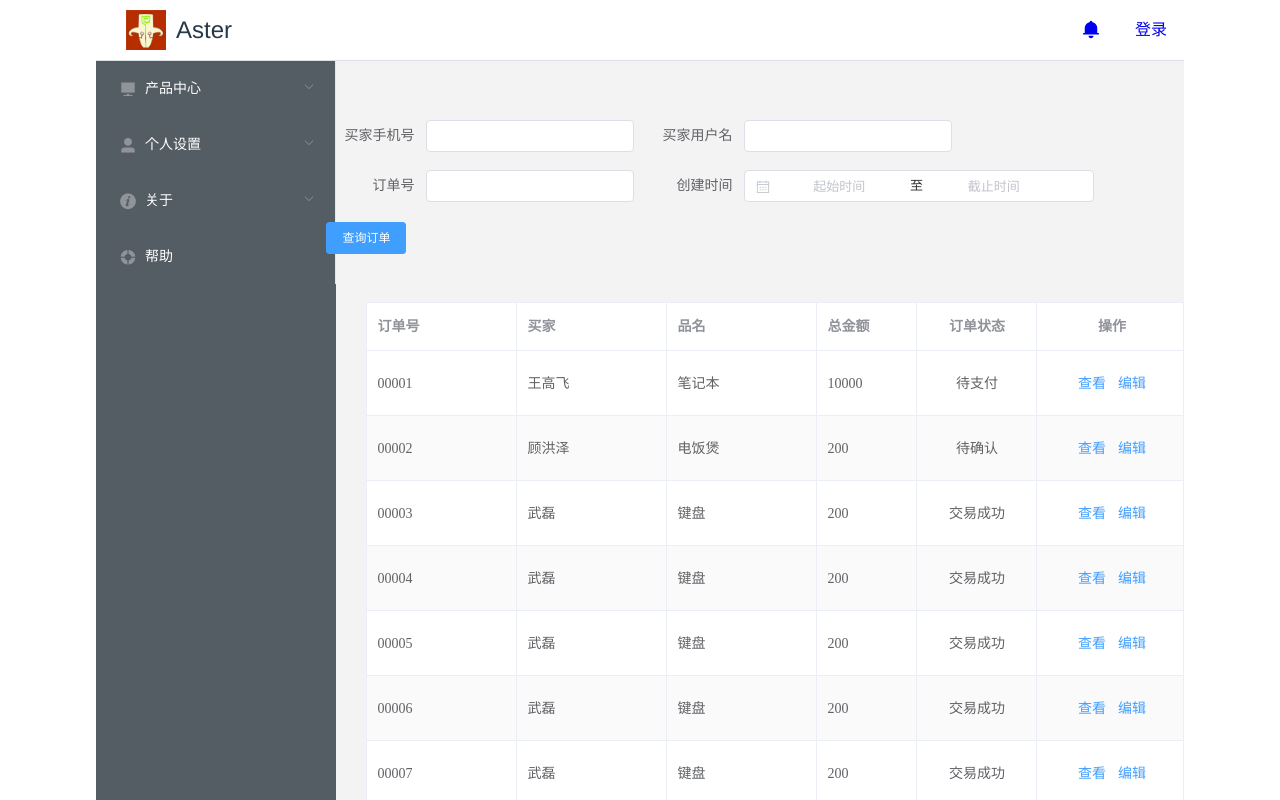
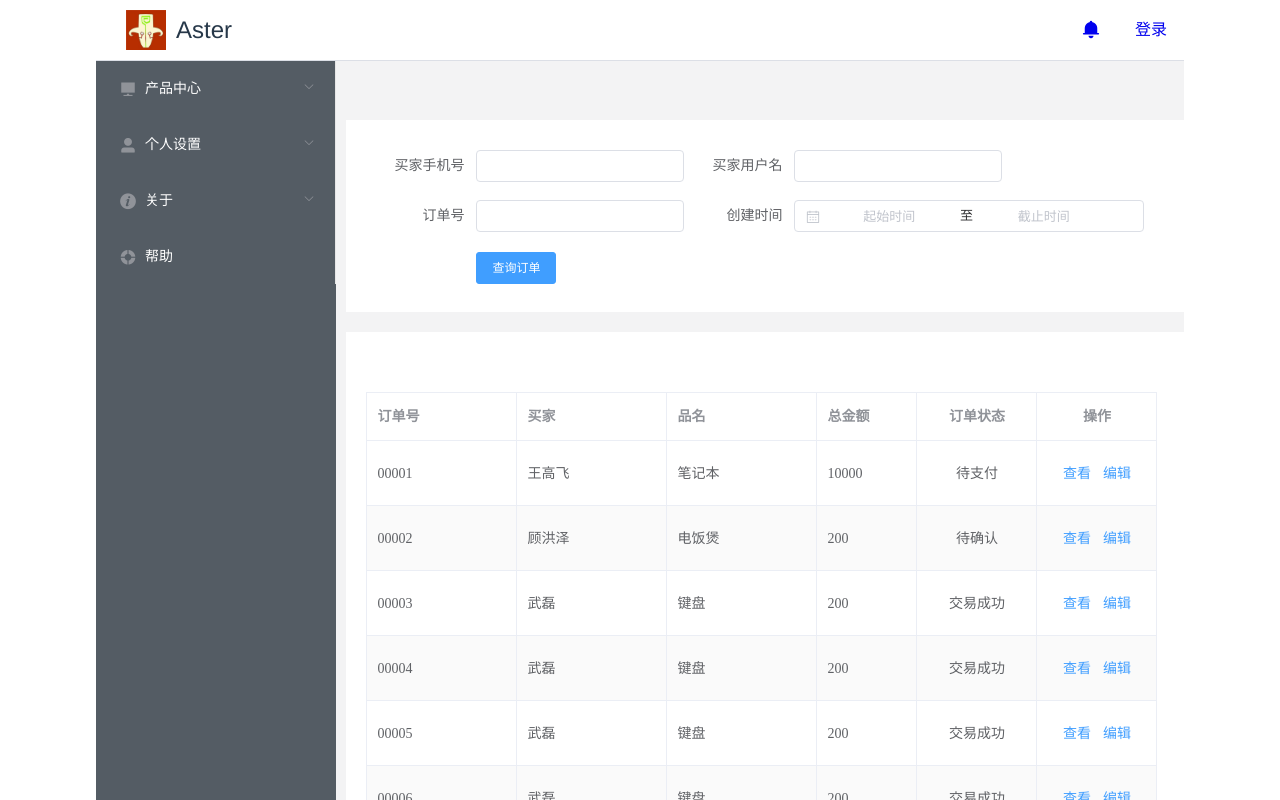
Before and after one commit to conhaifeng/aster, a Vue app: page /order/list in a window 1280 px wide. Built offline with nearby package versions, Linux system fonts and the light colour scheme.

Commit message:
1.优化样式

```diff
--- a/src/page/order/orderlist.vue
+++ b/src/page/order/orderlist.vue
@@ -1,5 +1,6 @@
 <template>
   <div>
+    <div class="search-mod">
       <el-form
         :model="searchInfo"
         ref="searchInfo"
@@ -26,20 +27,22 @@
             range-separator="至"
           ></el-date-picker>
         </el-form-item>
-      <el-form-item>
+        <el-form-item  class="search-button">
           <el-button type="primary">查询订单</el-button>
         </el-form-item>
       </el-form>
-    <div class="orderTable">
+    </div>
+
+    <div class="order-list-mod">
       <el-table :data="orderInfo" stripe border="true" :fit="false">
         <el-table-column label="订单号" prop="orderid" width="150"></el-table-column>
         <el-table-column label="买家" prop="buyerName" width="150"></el-table-column>
         <el-table-column label="品名" prop="productName" width="150"></el-table-column>
         <el-table-column label="总金额" prop="total" width="100"></el-table-column>
-        <el-table-column label="订单状态" prop="orderStatus" width="120" align="center" ></el-table-column>
-        <el-table-column label="操作" prop="operation" width="150" align="center">
+        <el-table-column label="订单状态" prop="orderStatus" width="120" align="center"></el-table-column>
+        <el-table-column label="操作" prop="operation" width="120" align="center">
           <template>
-            <el-button type="text" >查看</el-button>
+            <el-button type="text">查看</el-button>
             <el-button type="text">编辑</el-button>
           </template>
         </el-table-column>
@@ -124,13 +127,28 @@ export default {
 </script>
 
 <style scoped>
+.order-list-mod,
+.search-mod {
+  width: 850px;
+  margin-left: 20px;
+  padding: 30px;
+  padding-bottom: 10px;
+  box-sizing: border-box;
+  background-color: #fff;
+  margin-bottom: 20px;
+}
+
+.search-button {
+  margin-left: 100px;
+}
+
 .el-table {
   margin-top: 30px;
   width: fit-content;
 }
 
-.orderTable {
-  padding-left: 40px;
+.order-list-mod {
+  padding-left: 20px;
 }
 
 .el-pagination {
```
Lines whose indentation alone changed are shown as unchanged.
